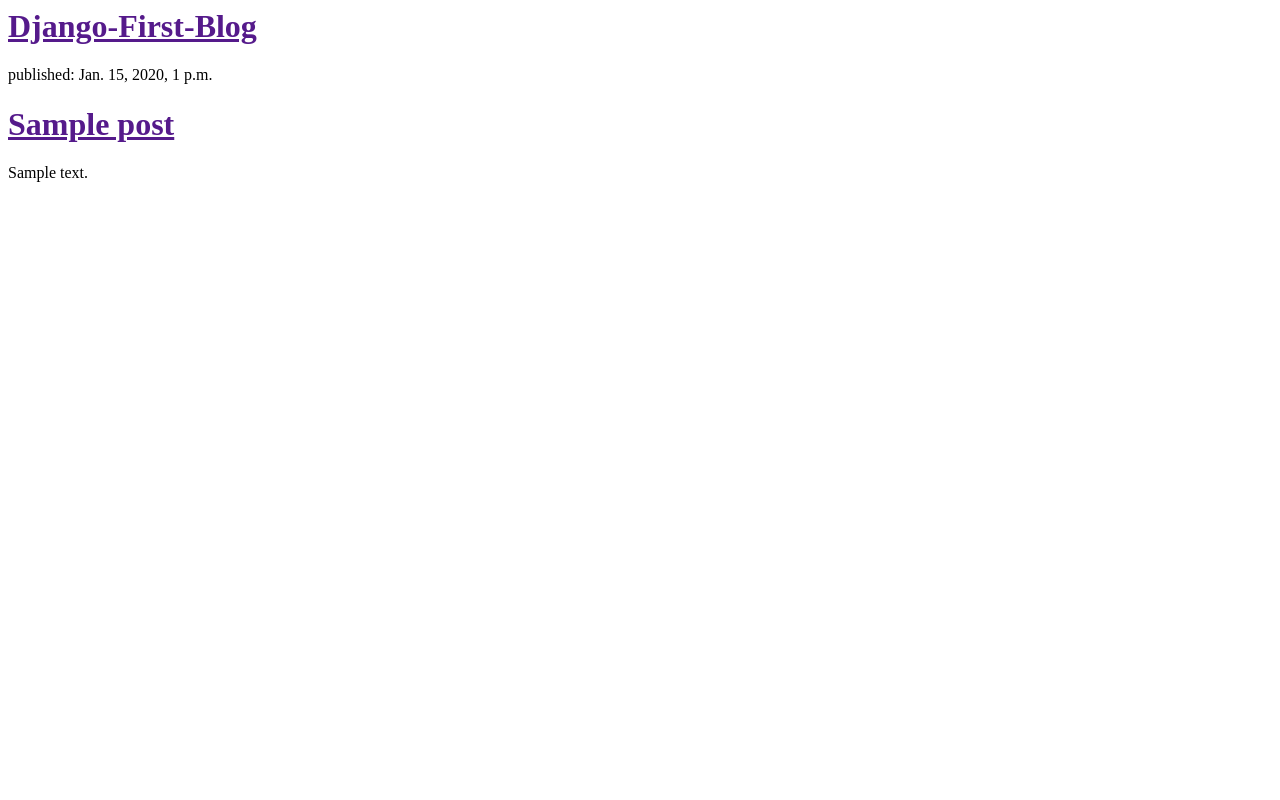
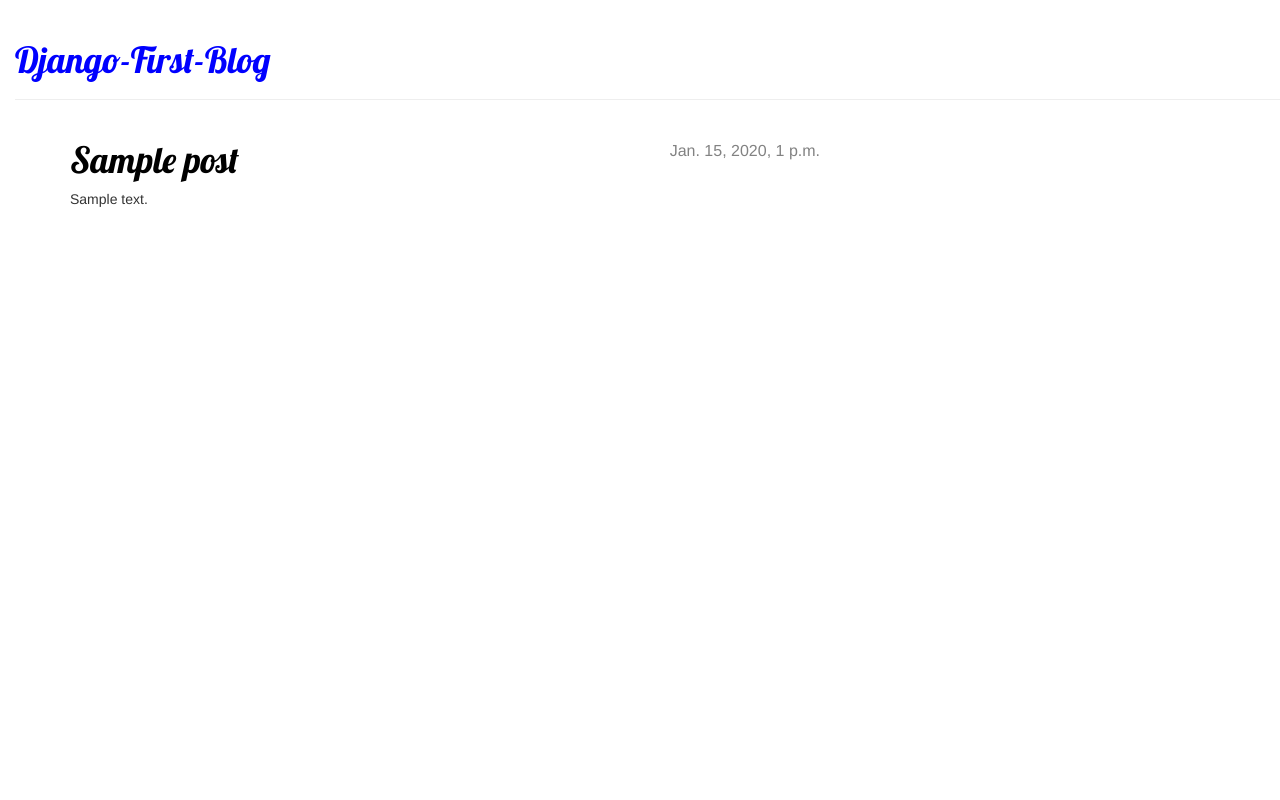
Before and after one commit to VSD025/DjangoBlog, a Django app: template blog/templates/blog/post_list.html in a window 1280 px wide. Run offline with Django 3.2, Linux system fonts and the light colour scheme; the template is opened without the code that fills it: values that come from a table or form of the project are taken from there, others are empty; tables that the repository leaves empty hold one stand-in row (values such as "Sample post"); some libraries are stand-ins or nearby versions.

Commit message:
Added a style by CSS

```diff
--- /dev/null
+++ b/blog/static/css/blog.css
@@ -0,0 +1,54 @@
+h1 a {
+        color: #0000FF;
+        font-family: 'Lobster';
+    }
+
+body {
+        padding-left: 15px;
+    }
+
+
+page-header {
+        background-color: #ff9400;
+        margin-top: 0;
+        padding: 20px 20px 20px 40px;
+    }
+
+
+
+.content {
+    margin-left: 40px;
+    }
+
+h1, h2, h3, h4 {
+    font-family: 'Lobster', cursive;
+    }
+
+.date {
+    float: right;
+    color: #828282;
+    font-size: 12pt;
+    }
+
+.save {
+    float: right;
+    }
+
+.post-form textarea, .post-form input {
+    width: 100%;
+    }
+
+.top-menu, .top-menu:hover, .top-menu:visited {
+    color: #ffffff;
+    float: right;
+    font-size: 26pt;
+    margin-right: 20px;
+    }
+
+ .post {
+    margin-bottom: 70px;
+    }
+
+.post h1 a, .post h1 a:visited {
+    color: #000000;
+    }
--- a/blog/templates/blog/post_list.html
+++ b/blog/templates/blog/post_list.html
@@ -1,18 +1,30 @@
+{% load staticfiles %}
  <html>
         <head>
             <title>Django Blog</title>
+            <link rel="stylesheet" href="//maxcdn.bootstrapcdn.com/bootstrap/3.2.0/css/bootstrap.min.css">
+    		<link rel="stylesheet" href="//maxcdn.bootstrapcdn.com/bootstrap/3.2.0/css/bootstrap-theme.min.css">
+    		<link rel="stylesheet" href="{% static 'css/blog.css' %}">
+    		<link href="https://fonts.googleapis.com/css?family=Lobster&subset=latin,cyrillic" rel="stylesheet" type="text/css">
         </head>
         <body>
-            <div>
+            <div class="page-header">
                 <h1><a href="">Django-First-Blog</a></h1>
             </div>
-
-    		{% for post in posts %}
-        		<div>
-            		<p>published: {{ post.published_date }}</p>
-            		<h1><a href="">{{ post.title }}</a></h1>
-            		<p>{{ post.text|linebreaksbr }}</p>
-        		</div>
-    		{% endfor %}
+            <div class="content container">
+        		<div class="row">
+            		<div class="col-md-8">
+                		{% for post in posts %}
+                    		<div class="post">
+                        		<div class="date">
+                            		{{ post.published_date }}
+                        		</div>
+                        	<h1><a href="">{{ post.title }}</a></h1>
+                        <p>{{ post.text|linebreaksbr }}</p>
+                    </div>
+                {% endfor %}
+            </div>
+        </div>
+    </div>
         </body>
     </html>
```
